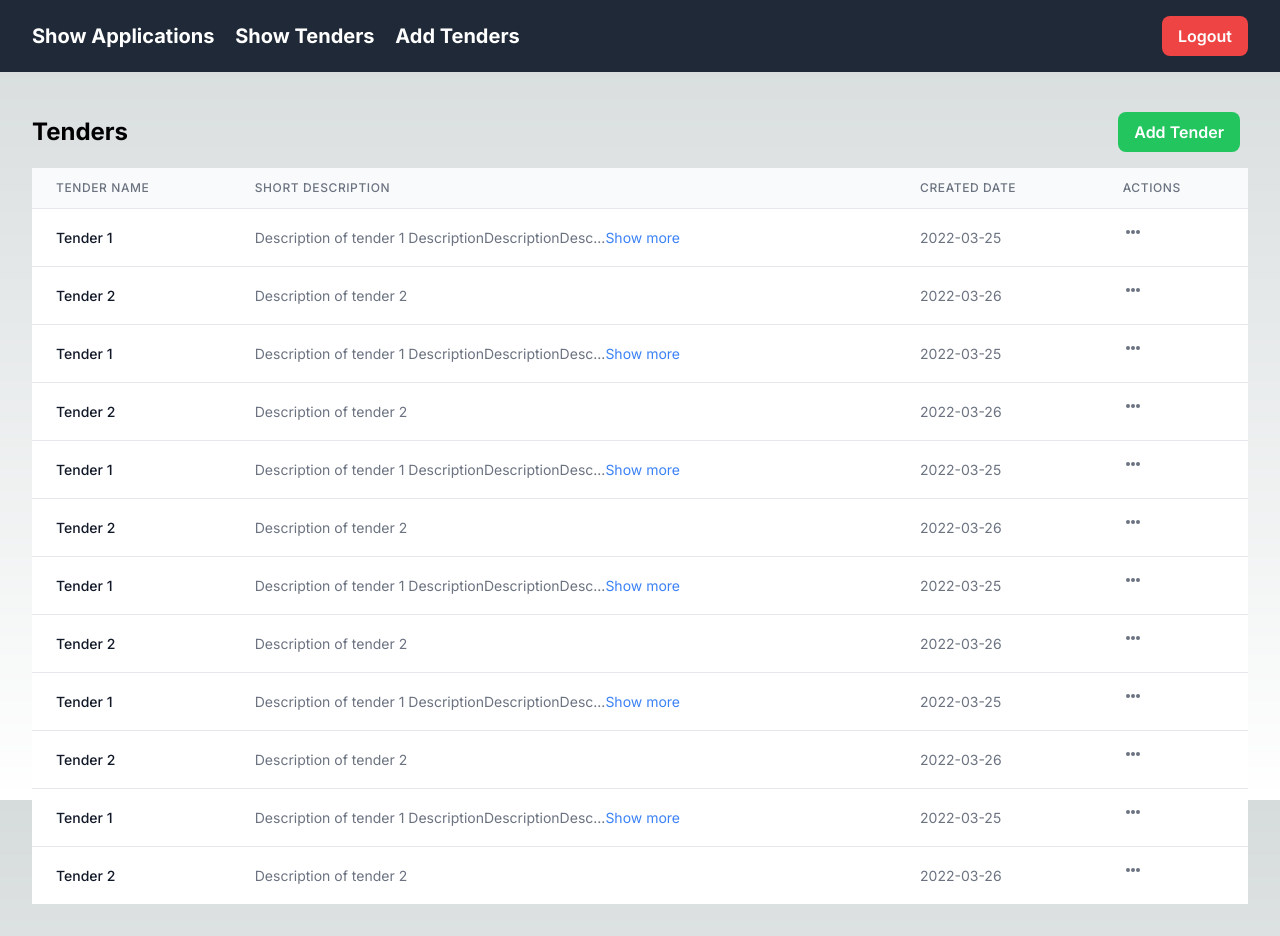
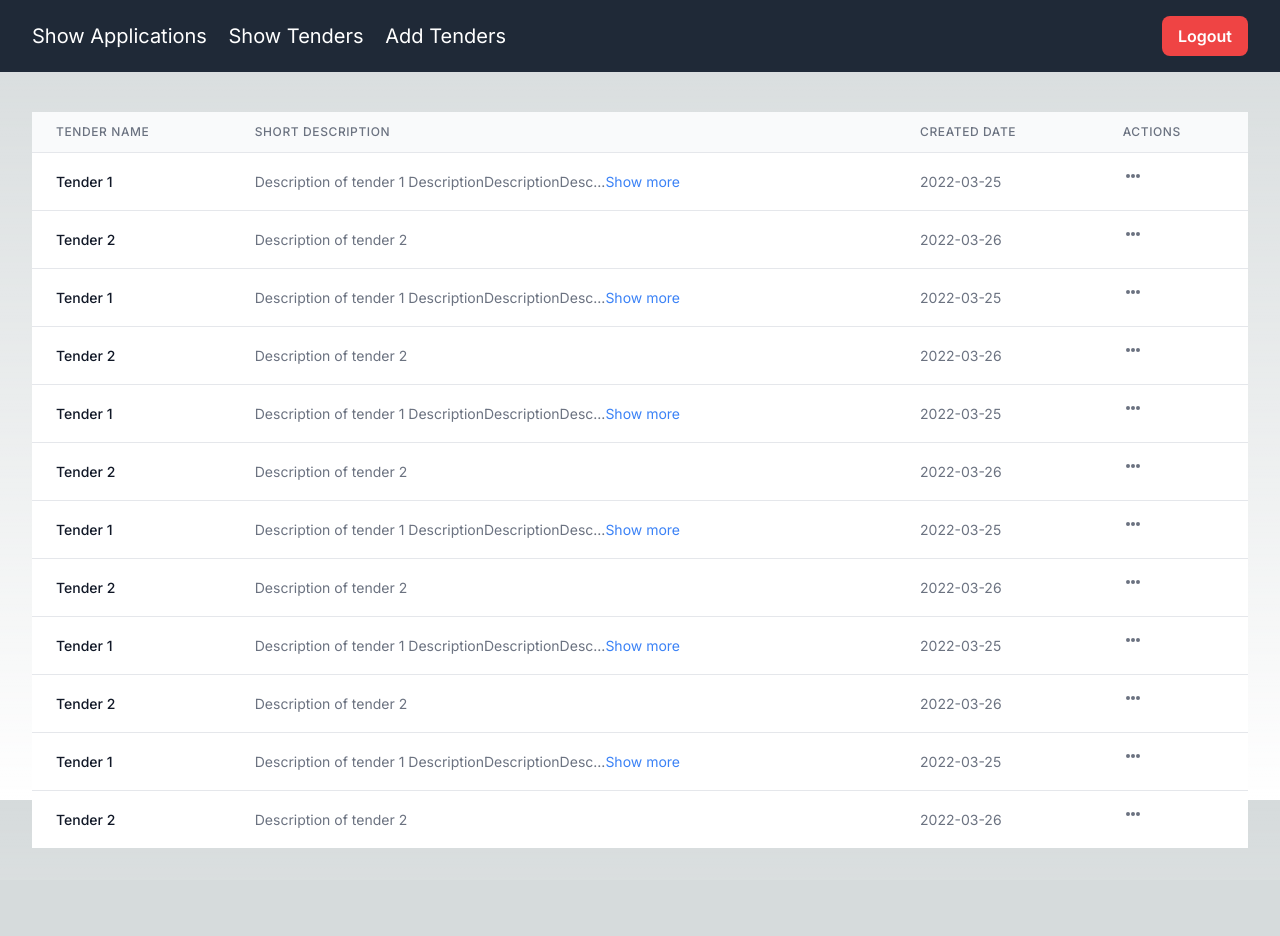
Before and after one commit to sambhavyadav-tech/nextjs, a Next.js app in the folder login_app/: page /admin/tenders in a window 1280 px wide. After the commit the page ends 880 px from the top, so only its background shows below. Built offline with nearby package versions, Linux system fonts and the light colour scheme.

Commit message:
format code

```diff
--- a/login_app/app/admin/tenders/page.jsx
+++ b/login_app/app/admin/tenders/page.jsx
@@ -52,23 +52,6 @@ const AdminTenders = () => {
   return (
     <AdminLayout>
       <div className="container mx-auto px-4 py-8 sm:px-6 lg:px-8">
-        {/* Top row with buttons */}
-        <div className="flex items-center justify-between mb-4">
-          <h1 className="text-2xl font-bold">Tenders</h1>
-          <button
-            className="bg-green-500 hover:bg-green-600 text-white font-semibold px-4 py-2 rounded-lg mr-2"
-            onClick={() => setShowAddDialog(true)}
-          >
-            Add Tender
-          </button>
-        </div>
-        {/* Add tender dialog */}
-        {showAddDialog && (
-            <AddTenderForm
-            onSubmit={handleAddTender}
-            onCancel={() => setShowAddDialog(false)}
-            />
-        )}
         {/* List of tenders */}
         <div className="overflow-x-12">
           <table className="min-w-full divide-y divide-gray-200">
--- a/login_app/app/components/adminlayout.jsx
+++ b/login_app/app/components/adminlayout.jsx
@@ -17,9 +17,9 @@ const AdminLayout = ({ children }) => {
                 <div className="flex justify-between items-center w-full">
                     <div>
                         {/* <Link href="/admin" className="text-xl font-bold"> Home </Link> */}
-                        <Link href="/admin/applications" className="text-xl ml-4 font-bold">Show Applications </Link>
-                        <Link href="/admin/tenders" className="text-xl ml-4 font-bold"> Show Tenders </Link>
-                        <Link href="/admin/addTenders" className="text-xl ml-4 font-bold"> Add Tenders </Link>
+                        <Link href="/admin/applications" className="text-xl ml-4">Show Applications </Link>
+                        <Link href="/admin/tenders" className="text-xl ml-4"> Show Tenders </Link>
+                        <Link href="/admin/addTenders" className="text-xl ml-4"> Add Tenders </Link>
                     </div>
 
                     <button className="relative right-4 px-4 py-2 bg-red-500 hover:bg-red-600 text-white font-semibold rounded-lg" onClick={() => logout()}>
```
